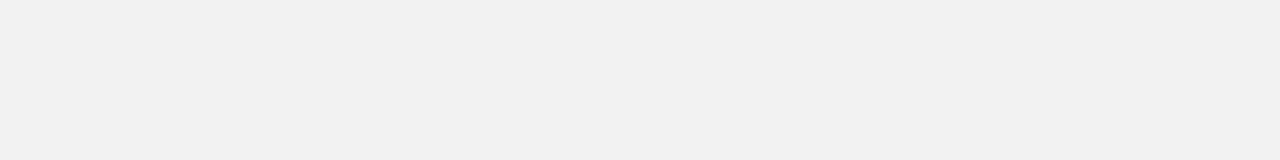
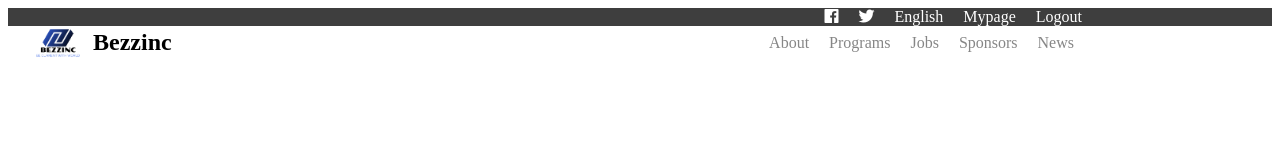
Before and after one commit to BezzB/Capstone-project, a website: page Index.html in a window 1280 px wide. Drawn offline with Linux system fonts and the light colour scheme; files that its build step writes are made by us from their sources.

Commit message:
Added logs and updated index.html

```diff
--- a/Index.html
+++ b/Index.html
@@ -1,14 +1,59 @@
 <!DOCTYPE html>
 <html lang="en">
 <head>
-    <link rel="stylesheet" href="header.css">
+
     <meta charset="UTF-8">
+    <link rel="stylesheet" href="https://use.fontawesome.com/releases/v5.2.0/css/all.css" integrity="sha384-hWVjflwFxL6sNzntih27bfxkr27PmbbK/iSvJ+a4+0owXq79v+lsFkW54bOGbiDQ"
+    crossorigin="anonymous">
+    <link rel="stylesheet" href="./styles/header.css">
+    <link rel="stylesheet" href="./styles/toplink.css">
     <meta http-equiv="X-UA-Compatible" content="IE=edge">
     <meta name="viewport" content="width=device-width, initial-scale=1.0">
     <title>My Home Page</title>
 </head>
   <body>
+    <header class="header">
+      <div class="social-links">
+        <ul>
+          <li>
+            <a href="#!">
+              <i class="fab fa-facebook fa-1x"></i>
+            </a>
+          </li>
+          <li>
+            <a href="#!">
+              <i class="fab fa-twitter fa-1x"></i>
+            </a>
+          </li>
+          <li>
+            <a href="English">English</a>
+          </li>
+          <li>
+            <a href="Mypage">Mypage</a>
+          </li>
+          <li>
+            <a href="Logout"> Logout</a>
+          </li>
+        </ul>
+      </div>
+
+    </header>
     <section class="nav-bar"></section>
+    <nav>
+      <div class="navbar-logo">
+        <img src="images\logo-transparent-png.png" alt="Logo">
+        <h1>Bezzinc</h1>
+      </div>
+      <ul>
+        <li><a href="#about">About</a></li>
+        <li><a href="#programs">Programs</a></li>
+        <li><a href="#jobs">Jobs</a></li>
+        <li><a href="#sponsors">Sponsors</a></li>
+        <li><a href="#news">News</a></li>
+      </ul>
+
+    </nav>
+
 
     <section class="home-page"></section>
 
--- a/css/header.css
+++ /dev/null
@@ -1,53 +0,0 @@
-/* Apply a box model to all elements */
-* {
-    box-sizing: border-box;
-  }
-
-  /* Set a background color for the page */
-  body {
-    background-color: #f2f2f2;
-  }
-
-  /* Set the font for the entire page */
-  body, h1, h2, h3, h4, h5, h6, p, ul, li {
-    font-family: Arial, sans-serif;
-  }
-
-  /* Create a header that spans the entire width of the page */
-  header {
-    background-color: #333;
-    color: #fff;
-    padding: 20px;
-    text-align: center;
-  }
-
-  /* Create a navigation bar using Flexbox */
-  nav {
-    background-color: #ddd;
-    display: flex;
-    justify-content: space-between;
-    padding: 10px 20px;
-  }
-
-  /* Style the links in the navigation bar */
-  nav a {
-    color: #333;
-    text-decoration: none;
-  }
-
-  nav a:hover {
-    text-decoration: underline;
-  }
-
-  /* Create a main content area using Flexbox */
-  main {
-    display: flex;
-    flex-wrap: wrap;
-    justify-content: space-between;
-    padding: 20px;
-  }
-
-  /* Style the articles in the main content area */
-  article {
-    background-color: #fff;
-    border: 1px solid #ddd
--- /dev/null
+++ b/styles/header.css
@@ -0,0 +1,58 @@
+@import url("https://fonts.googleapis.com/css2?family=Inter&display=swap");
+@import url("https://fonts.googleapis.com/css2?family=Crete+Round&display=swap");
+@import url("https://fonts.googleapis.com/css2?family=Roboto&display=swap");
+@import url("https://fonts.googleapis.com/css2?family=Poppins:wght@300&display=swap");
+
+nav {
+  display: flex;
+  justify-content: space-between;
+  align-items: center;
+  background-color: #FFFFFF;
+  padding: 10px;
+  font-style: lato;
+  top: 30px;
+  border-radius: 0px;
+  padding: 0px 198px 0px 25px;
+
+}
+
+.navbar-logo {
+  display: flex;
+  align-items: center;
+}
+
+.navbar-logo img {
+  width: 50px;
+  margin-right: 10px;
+}
+
+.navbar-logo h1 {
+  font-size: 24px;
+  margin: 0;
+}
+
+nav ul {
+  display: flex;
+  list-style: none;
+  margin: 0;
+  padding: 0;
+}
+
+nav ul li {
+  margin-left: 20px;
+}
+
+nav ul li:first-child {
+  margin-left: 0;
+}
+
+nav ul li a {
+  color: #868686;
+  ;
+  text-decoration: none;
+  font-size: 16px;
+}
+
+nav ul li a:hover {
+  color: #ff8c00;
+}
--- /dev/null
+++ b/styles/toplink.css
@@ -0,0 +1,41 @@
+header {
+    display: flex;
+    justify-content: right;
+    align-items: right;
+    background-color:#3E3E3E;
+    color: #fff;
+    padding: 10px;
+    align-content: flex-end;
+    font-style: lato;
+    font-size: smaller;
+    border-radius: 0px;
+    padding: 0px 190px 0px 0px;
+
+}
+
+header ul {
+    display: flex;
+    list-style: none;
+    margin: 0;
+    padding: 0;
+    align-content: flex-end;
+  }
+
+  header ul li {
+    margin-left: 20px;
+  }
+
+  header ul li:first-child {
+    margin-left: 0;
+  }
+
+  header ul li a {
+    color: #fff;
+    text-decoration: none;
+    font-size: 16px;
+
+  }
+
+  header ul li a:hover {
+    color: #ff8c00;
+  }
```
Also changed, not shown: images/logo-png.png (added), images/logo-svg.svg (added), images/logo-transparent-png.png (added), images/logo-transparent-svg.svg (added), 2 other files.
